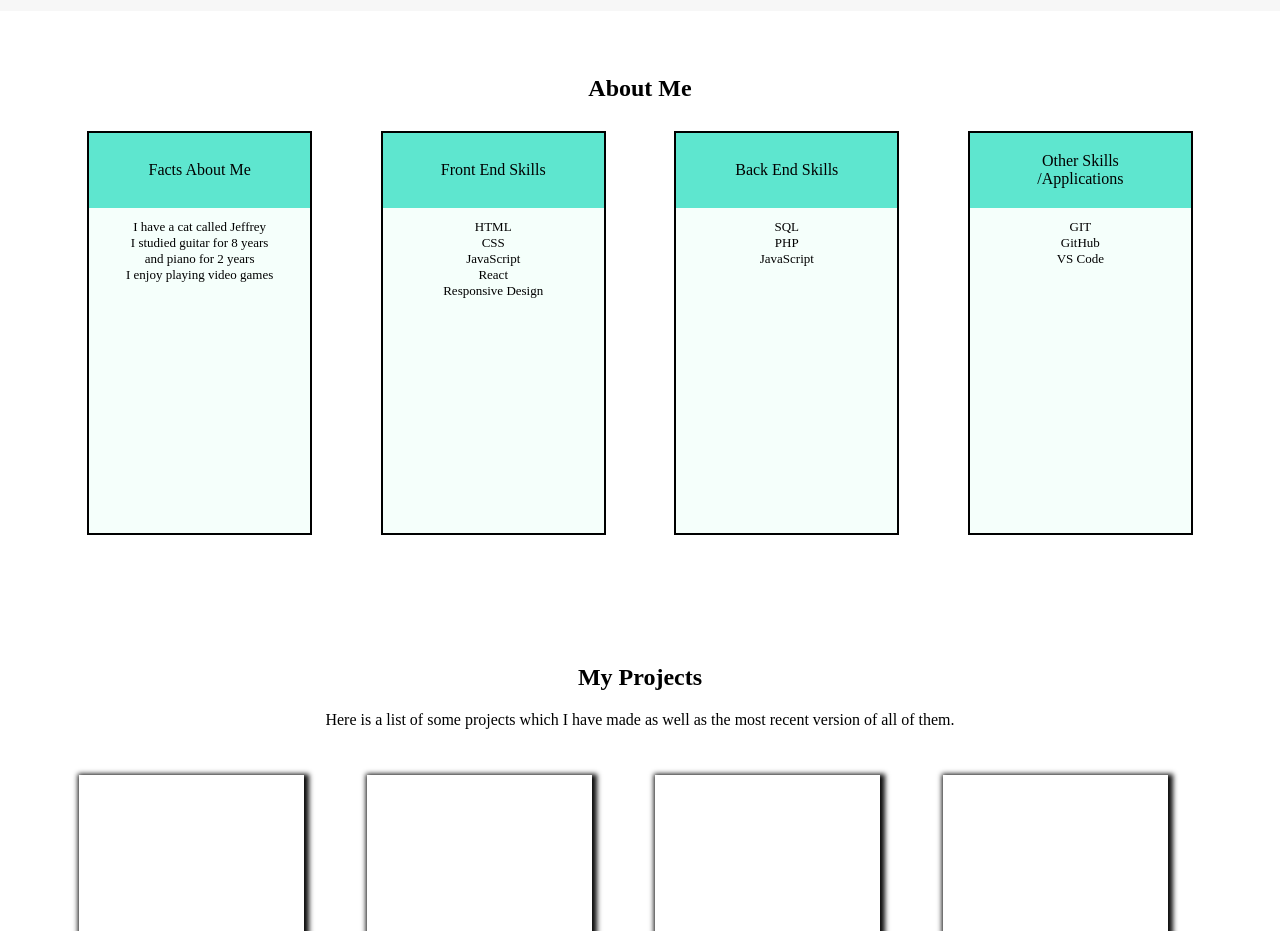
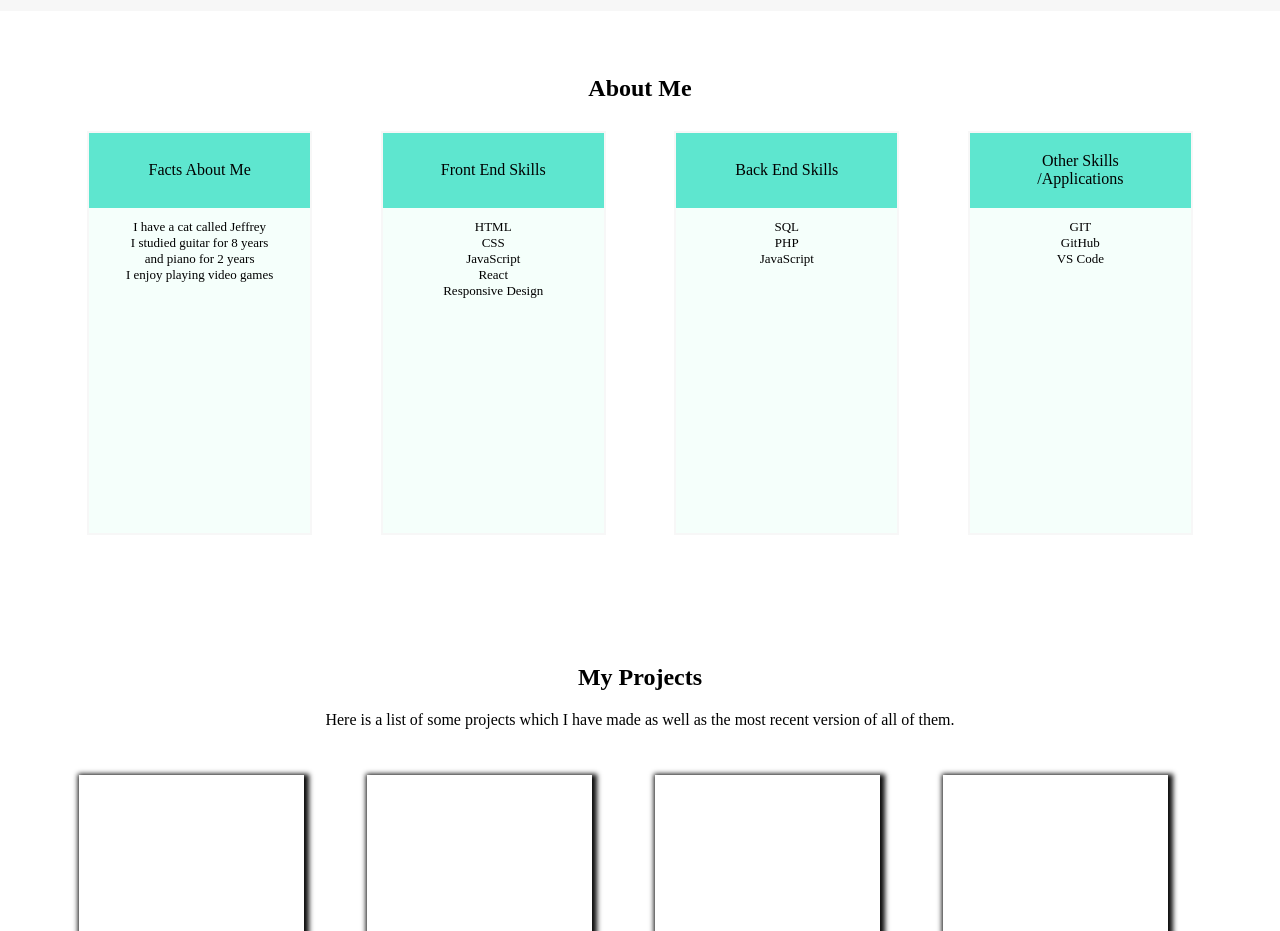
Before and after one commit to Tyler-Knowler/My-Portfolio, a React (Create React App) app: page / in a window 1280 px wide. Shown: the part 1020-1951 px from the top of the page. Built offline with nearby package versions, Linux system fonts and the light colour scheme; a web font is replaced by a local one.

Commit message:
minor change - (about border)

```diff
--- a/src/css/CSSHome.css
+++ b/src/css/CSSHome.css
@@ -43,7 +43,7 @@
 .about-me-box{
     text-align: center;
 
-    border: 2px solid black;
+    border: 2px solid #f7f7f7;
 }
 .about-me-flex{
     display: flex;
```
